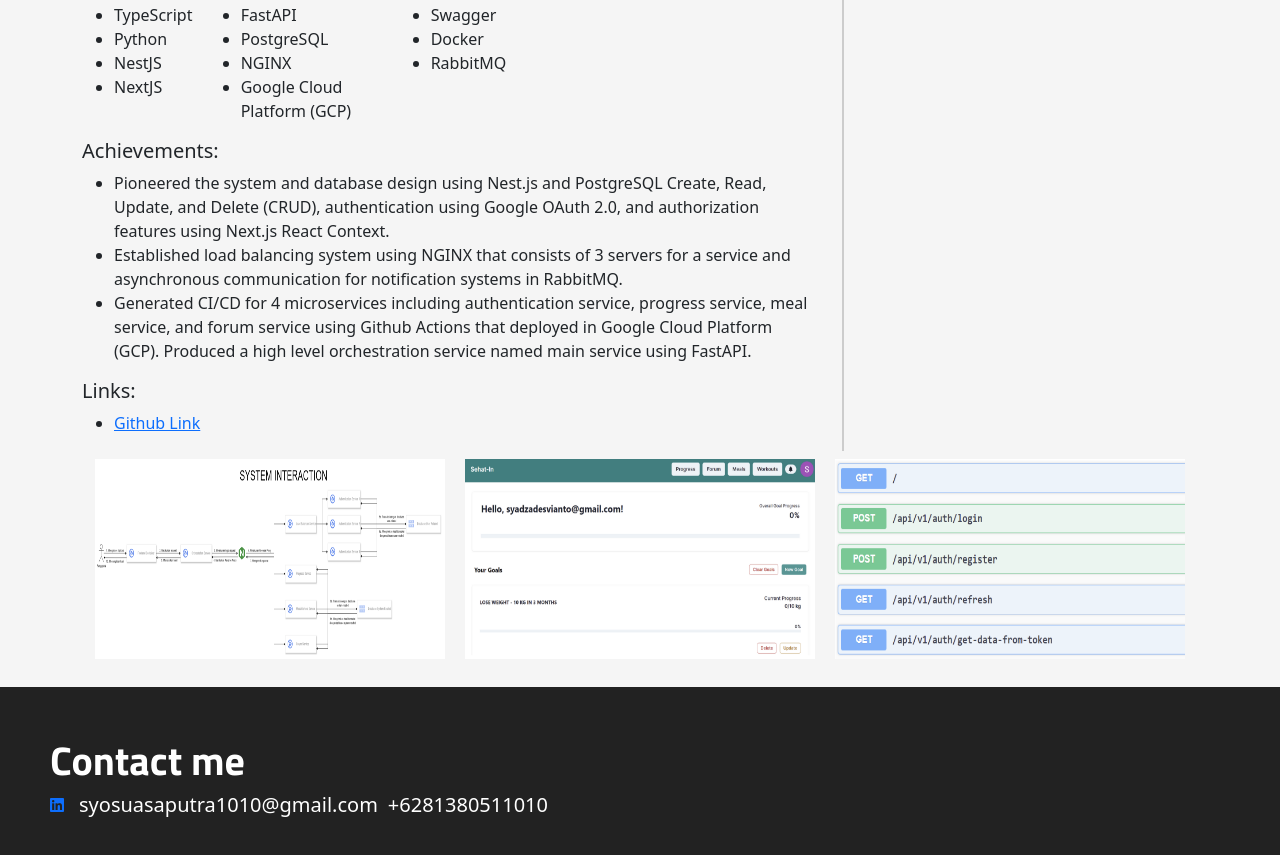
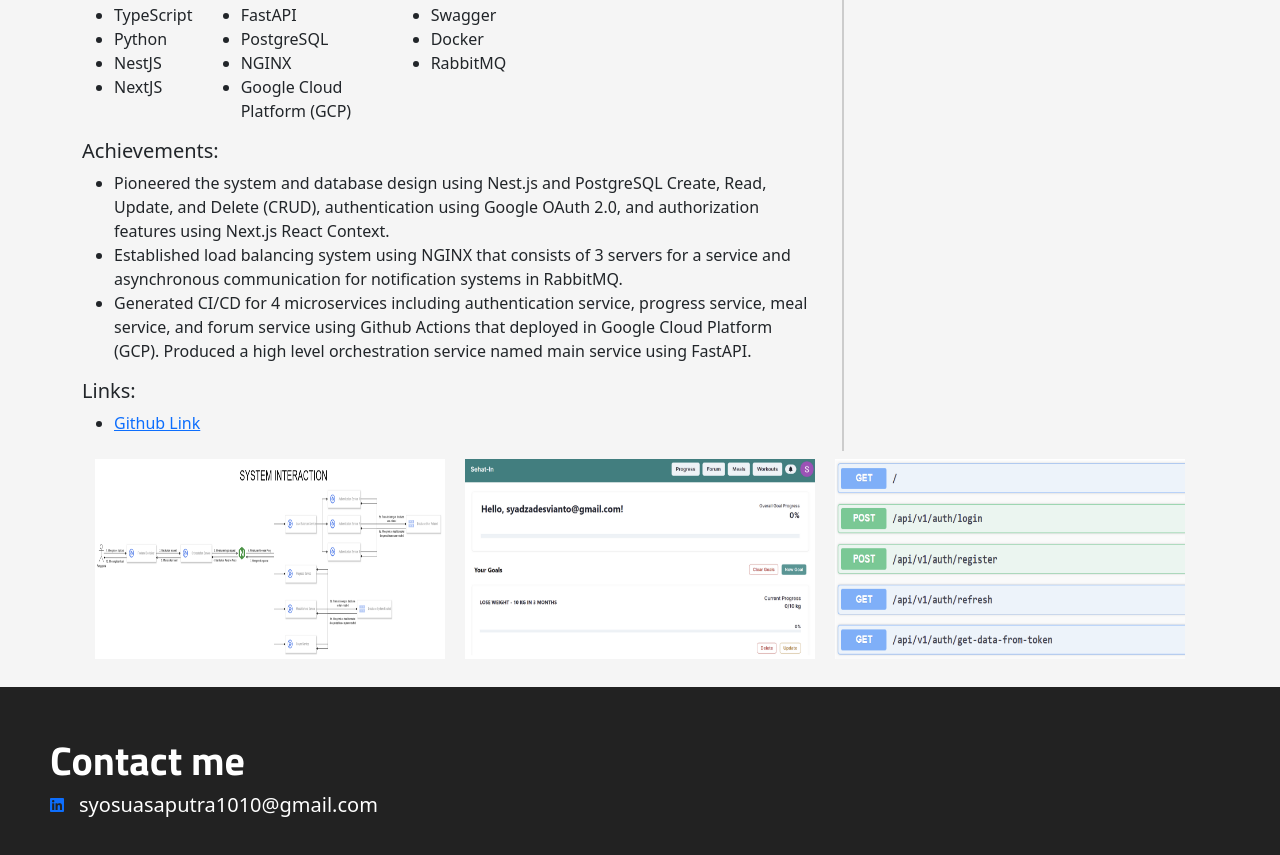
Before and after one commit to TehGaa/portfolio_page, a plain HTML site: page index.html in a window 1280 px wide. Shown: the part 2913-3768 px from the top of the page. Drawn offline with nearby package versions, Linux system fonts and the light colour scheme.

Commit message:
Update index.html

```diff
--- a/index.html
+++ b/index.html
@@ -257,7 +257,6 @@
                 <i class="fab fa-linkedin" style="margin-right: 15px;"></i>
             </a>
             <h5 style="font-weight: lighter;margin-right: 10px;">syosuasaputra1010@gmail.com</h5>
-            <h5 style="font-weight: lighter;">+6281380511010</h5>
         </div>
     </div>
 </body>
```
